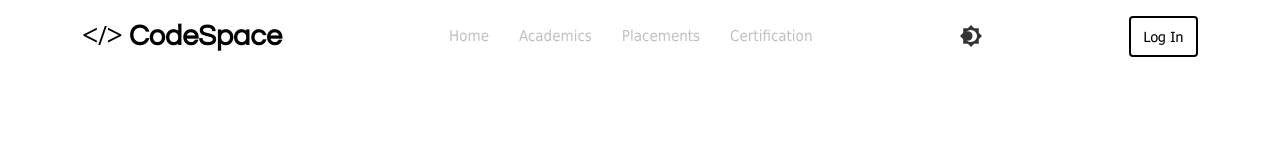
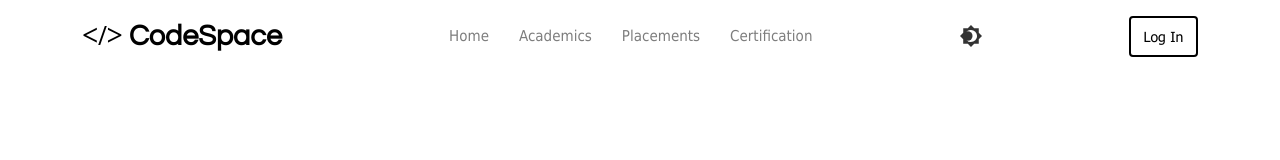
Before and after one commit to codespacedot/NewUI, a plain HTML site: page index.html in a window 1280 px wide. Shown: the top 160 px of the page. Drawn offline with Linux system fonts and the light colour scheme; a web font is replaced by a local one.

Commit message:
minor changes

```diff
--- a/assets/css/style.css
+++ b/assets/css/style.css
@@ -10,7 +10,7 @@
   :root {
     --clr-background: hsl(0 0% 0%);
     --clr-foreground: hsl(0 0% 100%);
-    --clr-grey: #7d7d7d7d;
+    --clr-grey: #7d7d7d;
     --clr-back: #a9a9a94d;
   }
 }
@@ -18,14 +18,14 @@
 .light-theme {
   --clr-foreground: hsl(0 0% 0%);
   --clr-background: hsl(0 0% 100%);
-  --clr-grey: #7d7d7d7d;
+  --clr-grey: #7d7d7d;
   --clr-back: #a9a9a94d;
 }
 
 .dark-theme {
   --clr-background: hsl(0 0% 0%);
   --clr-foreground: hsl(0 0% 100%);
-  --clr-grey: #7d7d7d7d;
+  --clr-grey: #7d7d7d;
   --clr-back: #a9a9a94d;
 }
 
```
